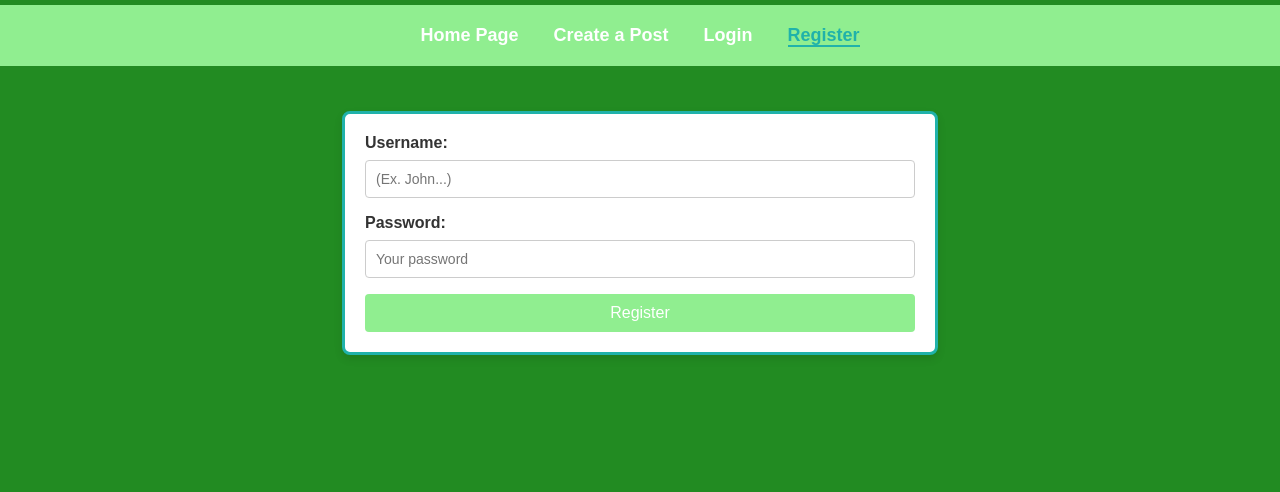
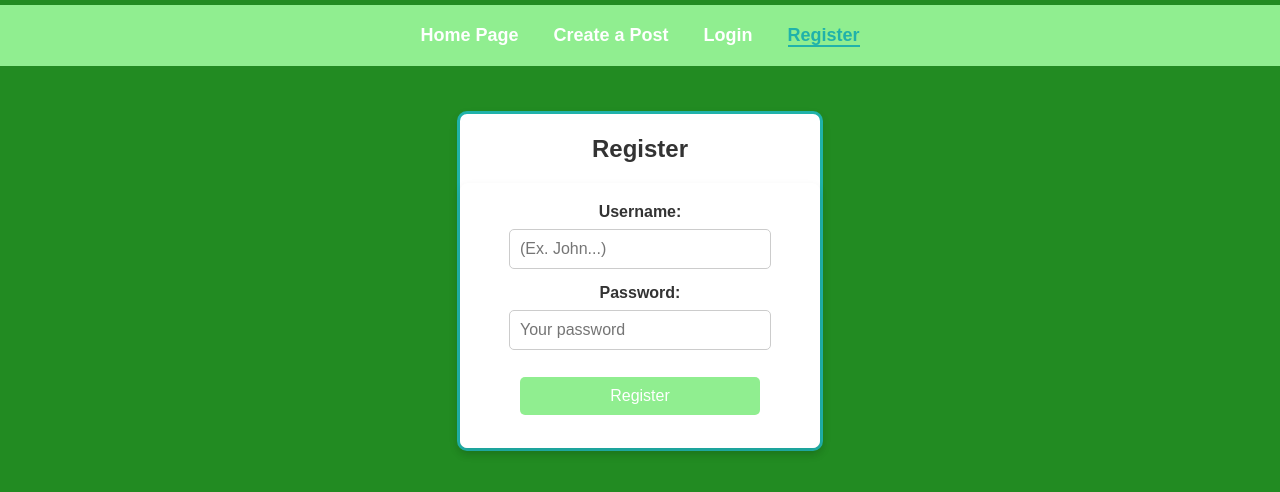
Before and after one commit to JacKoz7/GreenPost, a React (Create React App) app: page /register in a window 1280 px wide. Shown: the top 492 px of the page. Built offline with nearby package versions, Linux system fonts and the light colour scheme.

Commit message:
feat: added JWT Auth

```diff
--- a/src/App.css
+++ b/src/App.css
@@ -256,3 +256,123 @@ nav a.active {
   cursor: pointer;
   font-size: 16px;
 }
+
+
+
+/* Center the login container on the page */
+.login-container {
+  display: flex;
+  flex-direction: column;
+  align-items: center;
+  justify-content: center;
+  width: 25%;
+  background-color: white;
+  padding: 20px;
+  border-radius: 10px;
+  box-shadow: 0 4px 8px rgba(0, 0, 0, 0.1);
+  border: solid 3px lightseagreen;
+}
+
+/* Style the title */
+.login-title {
+  font-size: 24px;
+  margin-top: 1px;
+  color: #333;
+}
+
+/* Style the input fields */
+.login-input {
+  width: 75%;
+  max-width: 300px;
+  padding: 10px;
+  margin-bottom: 15px;
+  border: 1px solid #ccc;
+  border-radius: 5px;
+  font-size: 16px;
+}
+
+/* Style the login button */
+.login-button {
+  width: 100%;
+  max-width: 300px;
+  padding: 10px;
+  background-color: lightgreen;
+  color: white;
+  border: none;
+  border-radius: 5px;
+  font-size: 16px;
+  cursor: pointer;
+  transition: background-color 0.3s ease;
+  margin-top: 4%;
+}
+
+.login-button:hover {
+  background-color: lightseagreen;
+}
+
+
+
+
+
+/* Center the registration container on the page */
+.registration-container {
+  display: flex;
+  flex-direction: column;
+  align-items: center;
+  justify-content: center;
+  width: 25%;
+  background-color: white;
+  padding: 20px;
+  border-radius: 10px;
+  box-shadow: 0 4px 8px rgba(0, 0, 0, 0.1);
+  border: solid 3px lightseagreen;
+  padding-bottom: 0.00001%;
+}
+
+.registration-container form {
+  width: 100%;
+  display: flex;
+  flex-direction: column;
+  align-items: center;
+  border: none;
+}
+
+/* Style the title */
+.registration-title {
+  font-size: 24px;
+  margin-top: 1px;
+  color: #333;
+}
+
+
+/* Style the input fields */
+.registration-input {
+  width: 75%;
+  max-width: 300px;
+  padding: 10px;
+  margin-bottom: 15px;
+  border: 1px solid #ccc;
+  border-radius: 5px;
+  font-size: 16px;
+}
+
+
+/* Style the registration button */
+.registration-button {
+  width: 75%;
+  max-width: 300px;
+  padding: 10px;
+  background-color: lightgreen;
+  color: white;
+  border: none;
+  border-radius: 5px;
+  font-size: 16px;
+  cursor: pointer;
+  transition: background-color 0.3s ease;
+  margin-top: 4%;
+  margin-bottom: 4%;
+}
+
+.registration-button:hover {
+  background-color: lightseagreen;
+}
--- a/src/pages/Login.js
+++ b/src/pages/Login.js
@@ -1,19 +1,31 @@
 import React, { useState } from "react";
 import axios from "axios";
+import "../App.css";
+import { useNavigate } from "react-router-dom";
 
 function Login() {
   const [Username, setUsername] = useState("");
   const [Password, setPassword] = useState("");
+
+  const navigate = useNavigate();
+
   const Login = () => {
     const data = { Username: Username, Password: Password };
     axios.post("http://localhost:3001/auth/login", data).then((response) => {
-      console.log(response.data);
+      if (response.data.error) {
+        alert(response.data.error);
+      } else {
+        sessionStorage.setItem("accessToken", response.data);
+        navigate("/");
+      }
     });
   };
   return (
-    <div>
+    <div className="login-container">
+      <h2 className="login-title">Login</h2>
       <input
         type="text"
+        className="login-input"
         placeholder="Username"
         onChange={(event) => {
           setUsername(event.target.value);
@@ -21,12 +33,15 @@ function Login() {
       />
       <input
         type="password"
+        className="login-input"
         placeholder="Password"
         onChange={(event) => {
           setPassword(event.target.value);
         }}
       />
-      <button onClick={Login}>Login</button>
+      <button className="login-button" onClick={Login}>
+        Login
+      </button>
     </div>
   );
 }
--- a/src/pages/Registration.js
+++ b/src/pages/Registration.js
@@ -28,27 +28,28 @@ function Registration() {
   };
 
   return (
-    <div>
+    <div className="registration-container">
+      <h2 className="registration-title">Register</h2>
       <Formik initialValues={initialValues} onSubmit={onSubmit} validationSchema={validationSchema}>
-        <Form>
-          <label>Username:</label>
-          <ErrorMessage name="Username" component="span" />
+        <Form className="registration-form">
+          <label className="registration-label">Username:</label>
+          <ErrorMessage name="Username" component="span" className="registration-error" />
           <Field
-            autocomplete="off"
-            id="inputCreatePost"
+            autoComplete="off"
+            className="registration-input"
             name="Username"
             placeholder="(Ex. John...)"
           />
-          <label>Password:</label>
-          <ErrorMessage name="Password" component="span" />
+          <label className="registration-label">Password:</label>
+          <ErrorMessage name="Password" component="span" className="registration-error" />
           <Field
-            autocomplete="off"
-            id="inputCreatePost"
+            autoComplete="off"
+            className="registration-input"
             name="Password"
             placeholder="Your password"
             type="password"
           />
-          <button type="submit">Register</button>
+          <button type="submit" className="registration-button">Register</button>
         </Form>
       </Formik>
     </div>
--- a/src/pages/post.js
+++ b/src/pages/post.js
@@ -22,14 +22,22 @@ function Post() {
 
   const addComment = () => {
     axios
-      .post("http://localhost:3001/comments", {
-        CommentBody: newComment,
-        PostId: id,
-      })
+      .post(
+        "http://localhost:3001/comments",
+        {
+          CommentBody: newComment,
+          PostId: id,
+        },
+        { headers: { accessToken: sessionStorage.getItem("accessToken") } }
+      )
       .then((response) => {
-        const commentToAdd = { CommentBody: newComment };
-        setComments([...comments, commentToAdd]);
-        setNewComment("");
+        if (response.data.error) {
+          console.log(response.data.error);
+        } else {
+          const commentToAdd = { CommentBody: newComment };
+          setComments([...comments, commentToAdd]);
+          setNewComment("");
+        }
       });
   };
   return (
```
